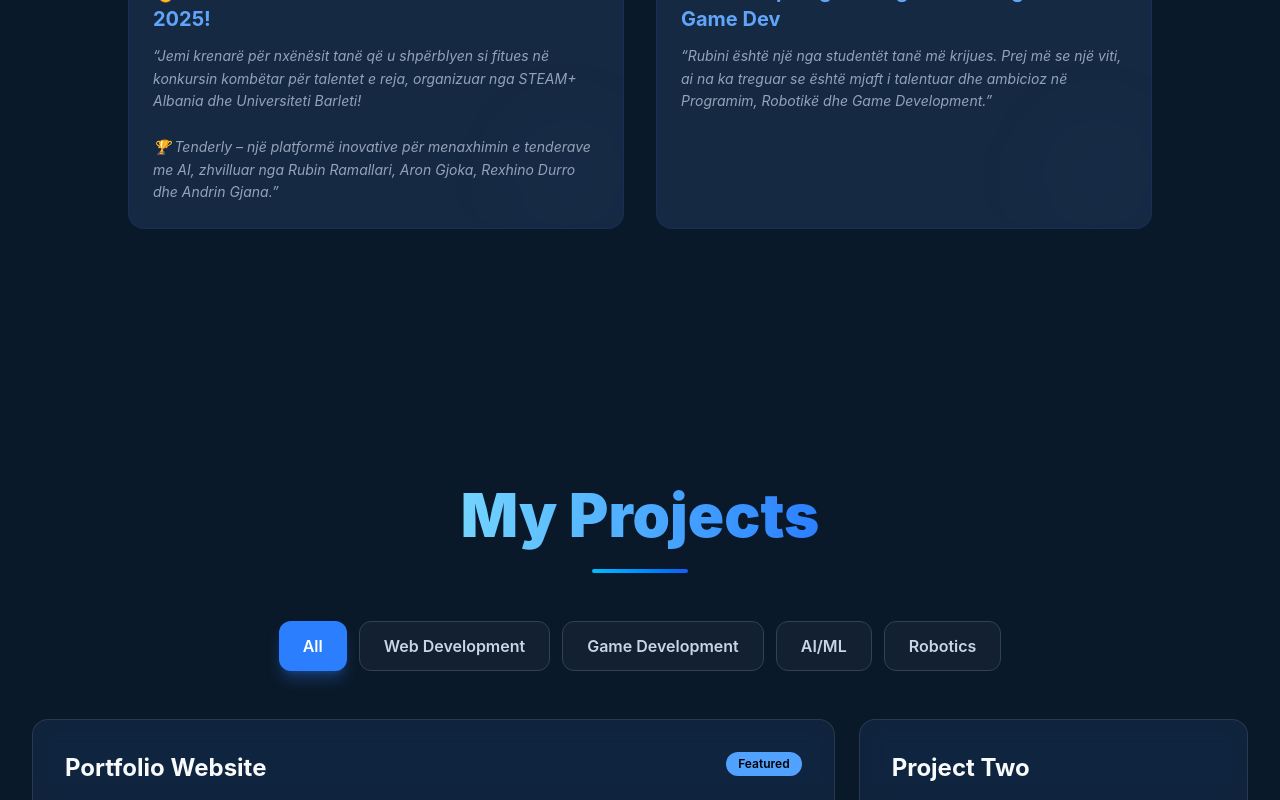
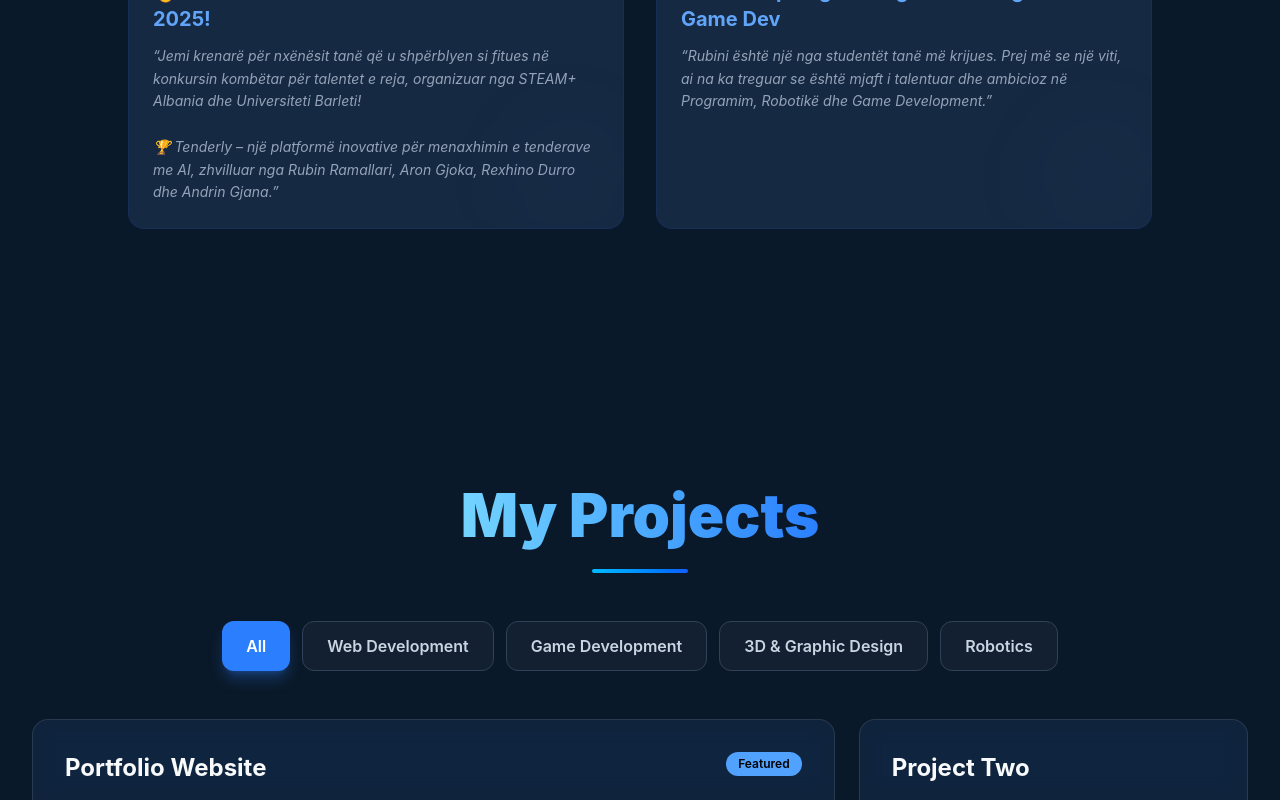
Before and after one commit to rubinramallari9/portofolio, a Next.js app in the folder frontend/: page / in a window 1280 px wide. Shown: the part 2000-2800 px from the top of the page. Built offline with nearby package versions, Linux system fonts and the light colour scheme.

Commit message:
3d & graphic design section added also the projects

```diff
--- a/frontend/components/Projects.tsx
+++ b/frontend/components/Projects.tsx
@@ -5,7 +5,7 @@ import { HiExternalLink } from "react-icons/hi";
 import { FaGithub } from "react-icons/fa";
 import { useState } from "react";
 
-type Category = "All" | "Web Development" | "Game Development" | "AI/ML" | "Robotics";
+type Category = "All" | "Web Development" | "Game Development" | "3D & Graphic Design" | "Robotics";
 
 export default function Projects() {
   const [activeCategory, setActiveCategory] = useState<Category>("All");
@@ -14,7 +14,7 @@ export default function Projects() {
     "All",
     "Web Development",
     "Game Development",
-    "AI/ML",
+    "3D & Graphic Design",
     "Robotics",
   ];
 
@@ -47,6 +47,33 @@ export default function Projects() {
       demo: "#",
       category: "Game Development" as Category,
     },
+    {
+      title: "Graphic Design Workshop",
+      description:
+        "Creative graphic design projects completed during TUMO workshop, showcasing visual design principles, typography, and digital illustration skills.",
+      technologies: ["Photoshop", "Illustrator", "Design Principles"],
+      github: "#",
+      demo: "https://filealtumoworld.blob.core.windows.net/60a7b0bacce446000b570d4d/cd7073f1-9823-43b7-af99-52f0c2220cc0",
+      category: "3D & Graphic Design" as Category,
+    },
+    {
+      title: "3D Workshop 1",
+      description:
+        "First 3D modeling workshop project exploring fundamental 3D modeling techniques, texturing, and rendering in a professional 3D environment.",
+      technologies: ["Blender", "3D Modeling", "Texturing"],
+      github: "#",
+      demo: "https://portfolio.al.tumo.world/p/qy2p486xv3we1dz81yg8e7nrgl1j5moz/project/61a10fdc44ed9206970e5005",
+      category: "3D & Graphic Design" as Category,
+    },
+    {
+      title: "3D Workshop 2",
+      description:
+        "Advanced 3D modeling workshop project demonstrating improved skills in complex modeling, lighting, and material creation.",
+      technologies: ["Blender", "3D Modeling", "Lighting", "Materials"],
+      github: "#",
+      demo: "https://portfolio.al.tumo.world/p/qy2p486xv3we1dz81yg8e7nrgl1j5moz/project/61a10bb544ed9206887fecd0",
+      category: "3D & Graphic Design" as Category,
+    },
   ];
 
   const filteredProjects =
@@ -69,7 +96,7 @@ export default function Projects() {
     visible: {
       opacity: 1,
       y: 0,
-      transition: { duration: 0.6, ease: "easeOut" },
+      transition: { duration: 0.6, ease: "easeOut" as const },
     },
   };
 
@@ -167,6 +194,7 @@ export default function Projects() {
 
                 {/* Links */}
                 <div className="flex gap-4">
+                  {project.category !== "3D & Graphic Design" && (
                     <motion.a
                       href={project.github}
                       className="flex items-center gap-2 text-text-secondary hover:text-blue-400 transition-colors group/link"
@@ -176,6 +204,7 @@ export default function Projects() {
                       <FaGithub className="text-xl" />
                       <span className="font-semibold">Code</span>
                     </motion.a>
+                  )}
                   <motion.a
                     href={project.demo}
                     className="flex items-center gap-2 text-text-secondary hover:text-blue-400 transition-colors group/link"
--- a/frontend/components/Skills.tsx
+++ b/frontend/components/Skills.tsx
@@ -136,7 +136,7 @@ export default function Skills() {
                         y: {
                           duration: 3 + skillIndex * 0.2,
                           repeat: Infinity,
-                          ease: "easeInOut",
+                          ease: "easeInOut" as const,
                         },
                       }}
                     >
```
Lines whose indentation alone changed are shown as unchanged.
